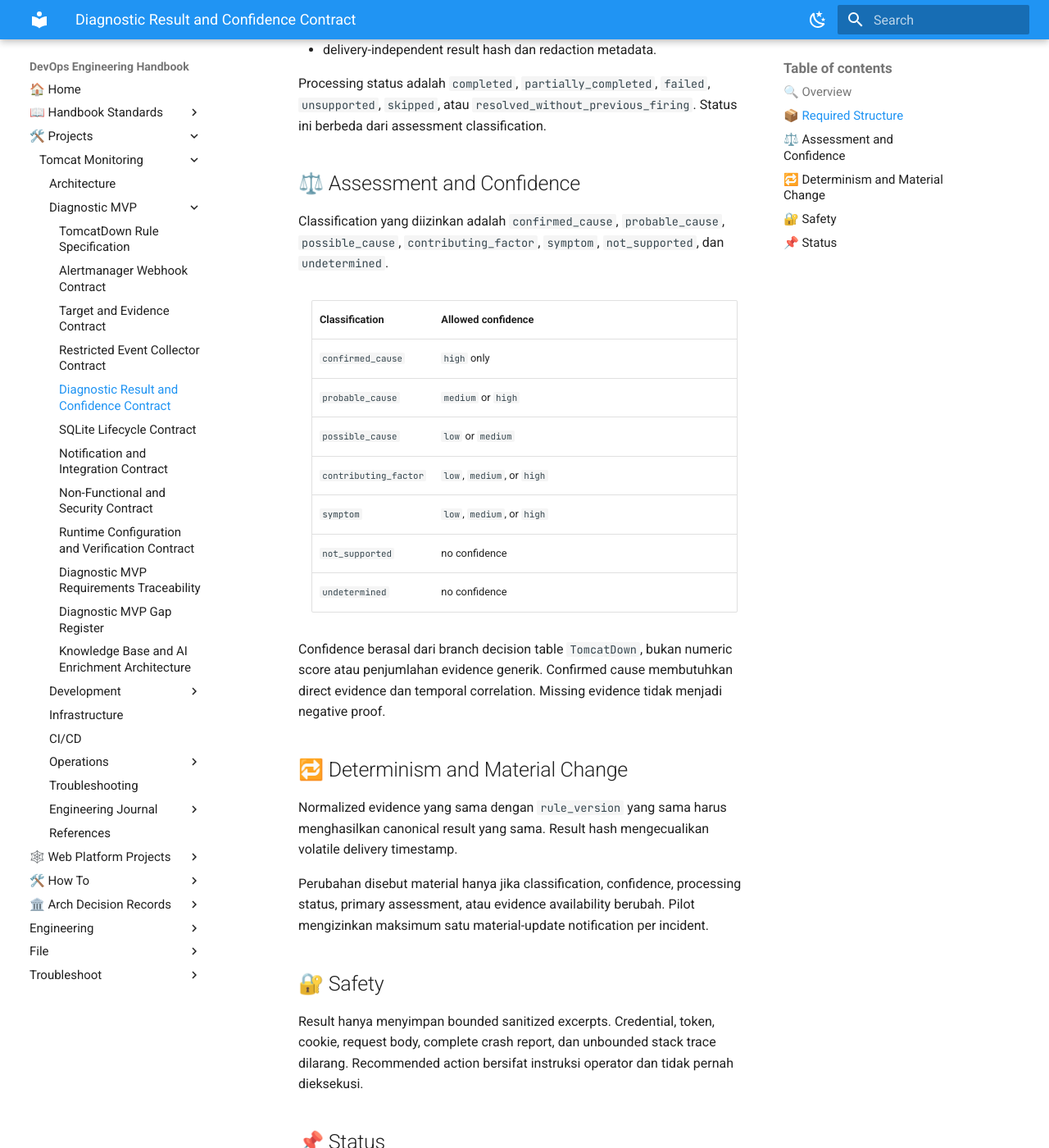
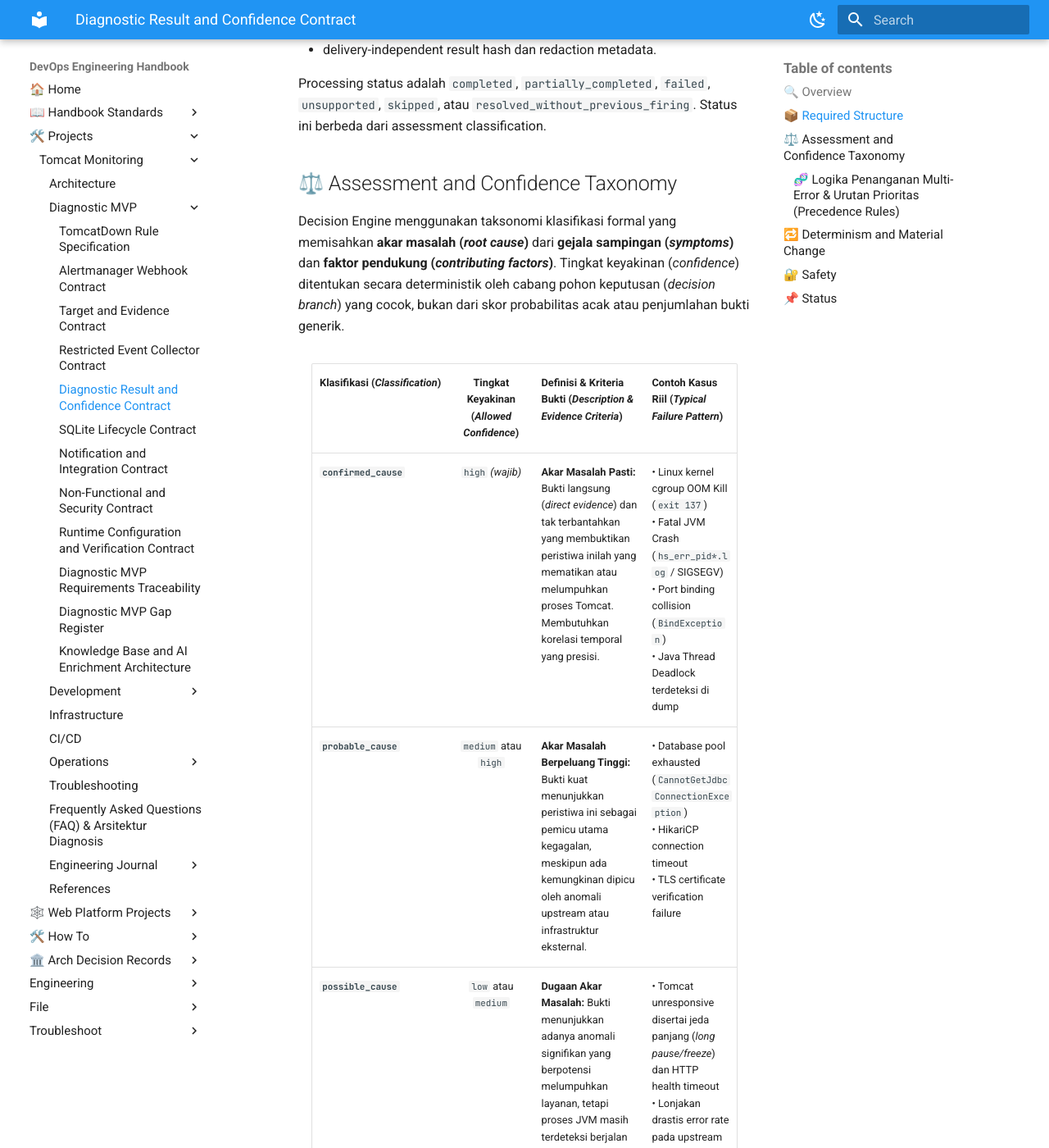
Before and after one commit to edkas07-oss/devops-handbook, an MkDocs documentation site: the page built from docs/projects/tomcat-monitoring/diagnostic-mvp/diagnostic-result-and-confidence-contract.md, in a window 1280 px wide and 1400 px high, scrolled down 661 px. Shown: the whole window at 82% size. Built offline with MkDocs 1.6.1 and Material for MkDocs 9.7.7, drawn with Linux system fonts in a browser that asks for light colours; some of the changed text lies outside the part shown.

Commit message:
docs(tomcat-monitoring): add dedicated FAQ page and enhance assessment confidence taxonomy table

````diff
--- a/docs/projects/tomcat-monitoring/diagnostic-mvp/diagnostic-result-and-confidence-contract.md
+++ b/docs/projects/tomcat-monitoring/diagnostic-mvp/diagnostic-result-and-confidence-contract.md
@@ -22,26 +22,38 @@ Processing status adalah `completed`, `partially_completed`, `failed`,
 `unsupported`, `skipped`, atau `resolved_without_previous_firing`. Status ini
 berbeda dari assessment classification.
 
-## ⚖️ Assessment and Confidence
+## ⚖️ Assessment and Confidence Taxonomy
 
-Classification yang diizinkan adalah `confirmed_cause`, `probable_cause`,
-`possible_cause`, `contributing_factor`, `symptom`, `not_supported`, dan
-`undetermined`.
+Decision Engine menggunakan taksonomi klasifikasi formal yang memisahkan **akar masalah (*root cause*)** dari **gejala sampingan (*symptoms*)** dan **faktor pendukung (*contributing factors*)**. Tingkat keyakinan (*confidence*) ditentukan secara deterministik oleh cabang pohon keputusan (*decision branch*) yang cocok, bukan dari skor probabilitas acak atau penjumlahan bukti generik.
 
-| Classification | Allowed confidence |
-| --- | --- |
-| `confirmed_cause` | `high` only |
-| `probable_cause` | `medium` or `high` |
-| `possible_cause` | `low` or `medium` |
-| `contributing_factor` | `low`, `medium`, or `high` |
-| `symptom` | `low`, `medium`, or `high` |
-| `not_supported` | no confidence |
-| `undetermined` | no confidence |
+| Klasifikasi (*Classification*) | Tingkat Keyakinan (*Allowed Confidence*) | Definisi & Kriteria Bukti (*Description & Evidence Criteria*) | Contoh Kasus Riil (*Typical Failure Pattern*) |
+| :--- | :---: | :--- | :--- |
+| **`confirmed_cause`** | `high` *(wajib)* | **Akar Masalah Pasti:** Bukti langsung (*direct evidence*) dan tak terbantahkan yang membuktikan peristiwa inilah yang mematikan atau melumpuhkan proses Tomcat. Membutuhkan korelasi temporal yang presisi. | • Linux kernel cgroup OOM Kill (`exit 137`)<br/>• Fatal JVM Crash (`hs_err_pid*.log` / SIGSEGV)<br/>• Port binding collision (`BindException`)<br/>• Java Thread Deadlock terdeteksi di dump |
+| **`probable_cause`** | `medium` atau `high` | **Akar Masalah Berpeluang Tinggi:** Bukti kuat menunjukkan peristiwa ini sebagai pemicu utama kegagalan, meskipun ada kemungkinan dipicu oleh anomali upstream atau infrastruktur eksternal. | • Database pool exhausted (`CannotGetJdbcConnectionException`)<br/>• HikariCP connection timeout<br/>• TLS certificate verification failure |
+| **`possible_cause`** | `low` atau `medium` | **Dugaan Akar Masalah:** Bukti menunjukkan adanya anomali signifikan yang berpotensi melumpuhkan layanan, tetapi proses JVM masih terdeteksi berjalan dan bukti langsung belum lengkap. | • Tomcat unresponsive disertai jeda panjang (*long pause/freeze*) dan HTTP health timeout<br/>• Lonjakan drastis error rate pada upstream gateway |
+| **`contributing_factor`** | `low`, `medium`, atau `high` | **Faktor Kontributor:** Peristiwa atau anomali sekunder yang memperparah kegagalan sistem, tetapi bukan merupakan pemicu awal (*trigger* utama) insiden. | • Beban CPU host tinggi selama thread dump terjadi<br/>• Tingginya disk I/O latency saat memory swapping berlangsung |
+| **`symptom`** | `low`, `medium`, atau `high` | **Gejala Turunan (*Domino Effect*):** Dampak hilir yang muncul akibat adanya akar masalah utama. Dicatat dalam larik bukti (*evidence array*) sebagai konteks forensik pelengkap. | • HTTP `/health` check timeout akibat thread pool telah habis<br/>• Prometheus scrape failed akibat port 9404 macet |
+| **`not_supported`** | *None* (`null`) | **Target/Kondisi Tidak Didukung:** Telemetri berasal dari target yang tidak ada pada allowlist atau skenario di luar cakupan kontrak diagnostik. | • Alert diterima untuk target container di luar `targets.json` |
+| **`undetermined`** | *None* (`null`) | **Penyebab Belum Diketahui:** Bukti log/metrik yang terkumpul tidak memadai, tidak cocok dengan pola manapun di katalog aturan, atau bukti telemetri saling bertentangan. | • Container mati tanpa exit code dan tanpa log error<br/>• Bukti status container saling kontradiktif (running vs exited) |
 
-Confidence berasal dari branch decision table `TomcatDown`, bukan numeric
-score atau penjumlahan evidence generik. Confirmed cause membutuhkan direct
-evidence dan temporal correlation. Missing evidence tidak menjadi negative
-proof.
+### 🧬 Logika Penanganan Multi-Error & Urutan Prioritas (*Precedence Rules*)
+
+Dalam insiden riil, satu kegagalan sering kali memicu serangkaian error beruntun (*multi-error / cascading events*). Engine menerapkan aturan prioritas deterministik:
+
+```mermaid
+flowchart TD
+    A["Larik Bukti Masuk Multi-Source<br/>(JMX + Health + cgroup + Logs)"] --> B{"Apakah ada bukti kontradiktif?"}
+    B -- "Ya" --> C["Tetapkan TD-08 (Undetermined)<br/><i>Hindari tebakan salah</i>"]
+    B -- "Tidak" --> D{"Apakah cocok dengan Enriched Custom Rule?<br/>(TD-09 s/d TD-18+)"}
+    D -- "Ya (Pola Spesifik)" --> E["Tetapkan Branch Kustom Terdaftar<br/>(confirmed_cause / probable_cause)"]
+    D -- "Tidak" --> F{"Evaluasi Built-in Core Engine<br/>(Urutan Prioritas: TD-02 ➔ TD-03 ➔ TD-04 ➔ TD-05 ➔ TD-01 ➔ TD-06)"}
+    F -- "Cocok" --> G["Tetapkan Built-in Branch Terpilih"]
+    F -- "Tidak Ada Bukti Konklusif" --> H["Tetapkan Fallback TD-08 (Undetermined)"]
+```
+
+1. **Prioritas Bukti Primer:** Bukti log langsung (*fatal crash*, *cgroup OOM*, *deadlock*) selalu mengalahkan gejala turunan (*scrape timeout*).
+2. **Kekebalan Negatif (*No Negative Proof*):** Ketiadaan bukti (*missing evidence*) tidak pernah dianggap sebagai bukti bahwa kondisi tersebut tidak terjadi.
+3. **Pencatatan Konteks Menyeluruh:** Walaupun hanya satu akar masalah yang dipilih sebagai `primary assessment`, seluruh gejala sekunder tetap dipertahankan di dalam blok `evidence` dan `observations` pada Canonical Result untuk audit SRE.
 
 ## 🔁 Determinism and Material Change
 
@@ -61,4 +73,5 @@ Recommended action bersifat instruksi operator dan tidak pernah dieksekusi.
 
 ## 📌 Status
 
-**Accepted contract — schema and validator not implemented.**
+**Implemented & Verified in Runtime (`tomcat-diagnostic-service` v0.1.4).**
+Mekanisme validasi skema canonical result, evaluasi aturan dinamis terkurasi (`TD-01` s/d `TD-18`), serta pertahanan ingest 5-layer telah teruji 100% pada lingkungan *DevOps Lab*.
````
Also changed, not shown: docs/projects/tomcat-monitoring/faq.md (added, +178 -0 lines), docs/projects/tomcat-monitoring/index.md (+1 -0 lines), docs/projects/tomcat-monitoring/.pages.
